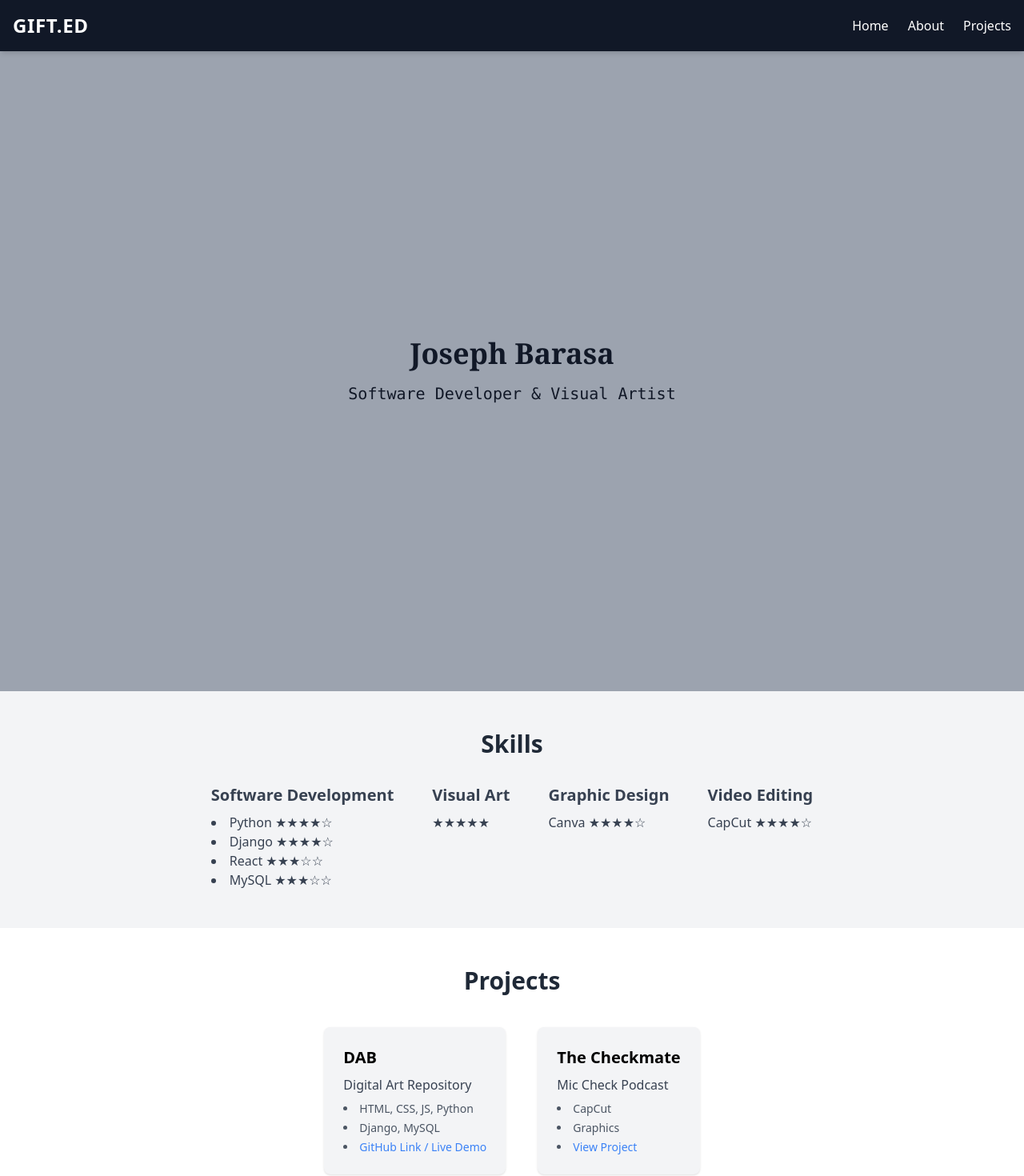
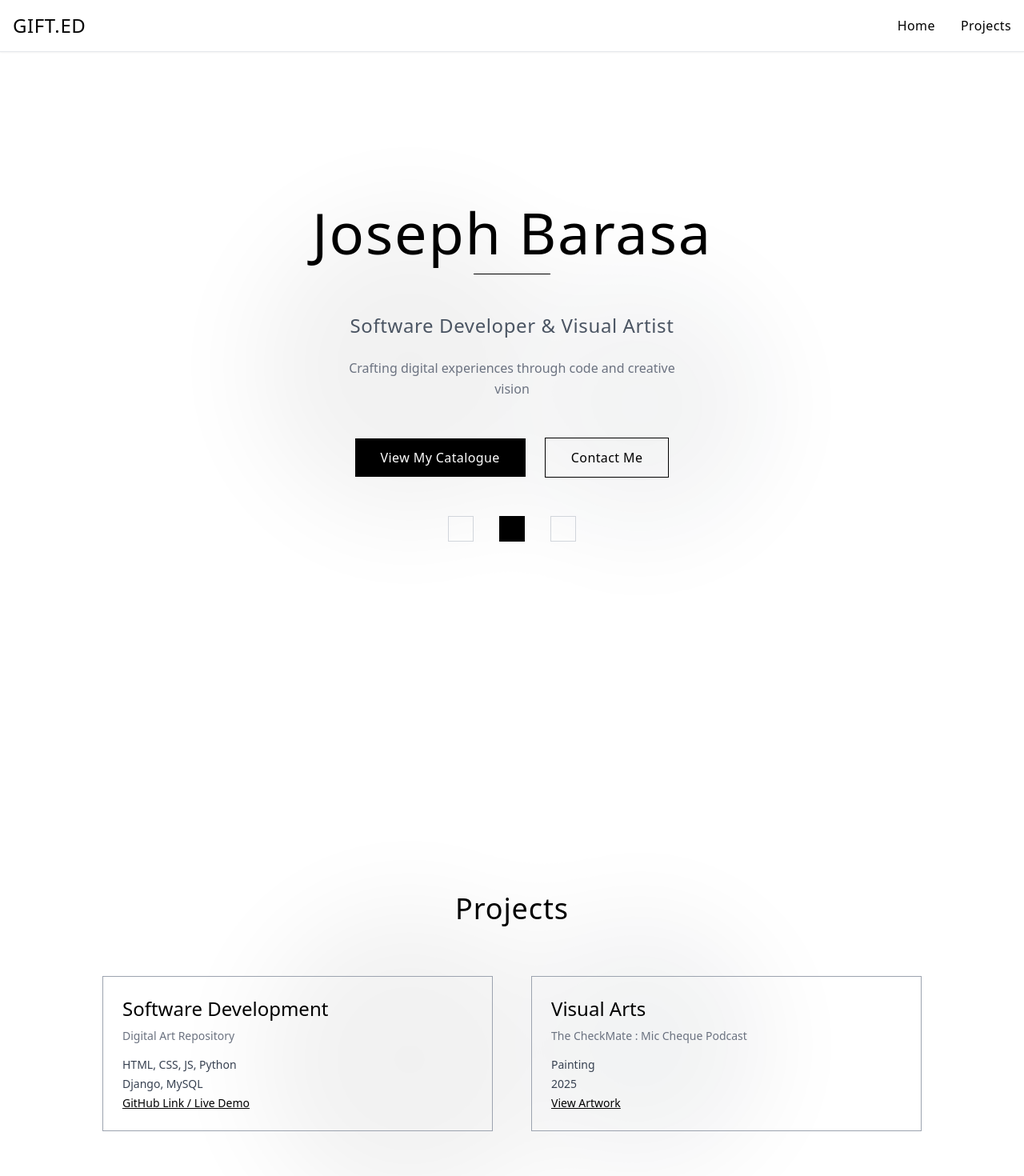
Before and after one commit to JosephBarasa/portfolio, a React (Create React App) app: page / in a window 1280 px wide. Shown: the top 1470 px of the page at 80% size. Built offline with nearby package versions, Linux system fonts and the light colour scheme.

Commit message:
small changes

```diff
--- a/src/App.js
+++ b/src/App.js
@@ -1,7 +1,6 @@
 import './App.css';
 import Navbar from './components/Navbar';
 import Home from './components/Home';
-import Skills from './components/Skills';
 import Projects from './components/Projects';
 import Footer from './components/Footer';
 
@@ -10,7 +9,6 @@ function App() {
     <div className="app-wrapper">
       <Navbar />
       <Home />
-      <Skills />
       <Projects />
       <Footer />
     </div>
--- a/src/components/Footer.js
+++ b/src/components/Footer.js
@@ -1,9 +1,18 @@
-
-
 const Footer = () => {
   return (
-    <footer className="footer">
-      <p>Designed & Built by Joseph Barasa © {new Date().getFullYear()}</p>
+    <footer className="bg-black text-white py-6 px-4 text-center relative overflow-hidden">
+
+      {/* Subtle background blur effects */}
+      <div className="absolute inset-0 opacity-5 pointer-events-none">
+        <div className="absolute top-1/2 left-1/3 w-64 h-64 bg-white rounded-full filter blur-3xl transform -translate-x-1/2 -translate-y-1/2"></div>
+        <div className="absolute bottom-0 right-1/4 w-52 h-52 bg-white rounded-full filter blur-2xl"></div>
+      </div>
+
+      {/* Footer content */}
+      <p className="relative z-10 text-sm font-light tracking-wide">
+        Designed & Built by Joseph Barasa © {new Date().getFullYear()}
+      </p>
+
     </footer>
   );
 };
--- a/src/components/Home.js
+++ b/src/components/Home.js
@@ -1,12 +1,89 @@
-import { useState } from 'react';
+
+import { useState, useEffect } from 'react';
 
 const Home = () => {
 
+  const [contact, setContact] = useState('Crafting digital experiences through code and creative vision')
+
+  const [isVisible, setIsVisible] = useState(false);
+
+  const [message, setMessage] = useState('');
+
+  const handleClick = (type) => {
+    if (type === 'view') {
+      setMessage('The portfolio section is still in production');
+    } else if (type === 'contact') {
+      setMessage('The portfolio section is still in production');
+    }
+
+    // clear the message after 3 seconds
+    setTimeout(() => {
+      setMessage('');
+    }, 3000);
+  };
+
+  const contactMe = () => {
+    setContact('Sorry, we are not taking message requests at the moment')
+  };
+
+  useEffect(() => {
+    setIsVisible(true);
+  }, []);
+
   return (
-    <section className="h-screen flex flex-col justify-center items-center bg-gray-400 text-white px-4">
-      <div className="text-center space-y-4">
-        <h2 className="text-4xl text-gray-900 font-bold font-serif">Joseph Barasa</h2>
-        <p className="text-xl text-gray-900 font-mono">Software Developer & Visual Artist</p>
+    <section className="min-h-screen flex flex-col justify-center items-center bg-white text-black px-4 relative overflow-hidden">
+      {/* Subtle background elements */}
+      <div className="absolute inset-0 opacity-5">
+        <div className="absolute top-1/4 left-1/4 w-96 h-96 bg-black rounded-full filter blur-3xl"></div>
+        <div className="absolute bottom-1/4 right-1/4 w-80 h-80 bg-gray-800 rounded-full filter blur-3xl"></div>
+      </div>
+
+      {/* Message display */}
+      {message && (
+        <div className="mt-6 text-sm text-gray-600 bg-gray-100 px-4 py-2 rounded shadow">
+          {message}
+        </div>
+      )}
+
+      {/* Main content */}
+      <div className={`text-center space-y-12 z-10 transition-all duration-1000 transform ${
+        isVisible ? 'translate-y-0 opacity-100' : 'translate-y-8 opacity-0'
+      }`}>
+        {/* Name with clean typography */}
+        <div className="space-y-4">
+          <h1 className="text-5xl md:text-6xl lg:text-7xl font-light tracking-wide text-black">
+            Joseph Barasa
+          </h1>
+          <div className="h-px w-24 bg-black mx-auto"></div>
+        </div>
+
+        {/* Title and description */}
+        <div className="space-y-6">
+          <p className="text-xl md:text-2xl font-light text-gray-600 tracking-wide">
+            Software Developer & Visual Artist
+          </p>
+          <p id="contactMe" className="text-base text-gray-500 max-w-md mx-auto leading-relaxed font-light">
+            {contact}
+          </p>
+        </div>
+
+        {/* Clean buttons */}
+        <div className="flex flex-col sm:flex-row gap-6 justify-center items-center mt-16">
+          <button onClick={() => handleClick('view')} className="px-8 py-3 bg-black text-white font-light tracking-wide hover:bg-gray-800 transition-colors duration-300">
+            View My Catalogue
+          </button>
+
+          <button onClick={() => contactMe()} className="px-8 py-3 border border-black text-black font-light tracking-wide hover:bg-black hover:text-white transition-all duration-300">
+            Contact Me
+          </button>
+        </div>
+
+        {/* Minimal social indicators */}
+        <div className="flex justify-center space-x-8 mt-12">
+          <div className="w-8 h-8 border border-gray-300 hover:border-black transition-colors duration-300 cursor-pointer"></div>
+          <div className="w-8 h-8 bg-black hover:bg-gray-800 transition-colors duration-300 cursor-pointer"></div>
+          <div className="w-8 h-8 border border-gray-300 hover:border-black transition-colors duration-300 cursor-pointer"></div>
+        </div>
       </div>
     </section>
   );
--- a/src/components/Navbar.js
+++ b/src/components/Navbar.js
@@ -1,18 +1,18 @@
+
 const Navbar = () => {
   return (
-    <nav className="bg-gray-900 text-white sticky top-0 z-50 shadow-md">
+    <nav className="bg-white text-black sticky top-0 z-50 shadow-sm border-b border-gray-200">
       <div className="max-w-7xl mx-auto px-4 flex justify-between items-center h-16">
 
         {/* Logo */}
         <div>
-          <span className="text-2xl font-bold tracking-wide">GIFT.ED</span>
+          <span className="text-2xl font-light tracking-wide">GIFT.ED</span>
         </div>
 
         {/* Navigation Links */}
-        <div className="space-x-6">
-          <a href="#home" className="hover:text-indigo-400 transition">Home</a>
-          <a href="#about" className="hover:text-indigo-400 transition">About</a>
-          <a href="#projects" className="hover:text-indigo-400 transition">Projects</a>
+        <div className="space-x-8">
+          <a href="#home" className="hover:text-gray-600 transition font-light tracking-wide">Home</a>
+          <a href="#projects" className="hover:text-gray-600 transition font-light tracking-wide">Projects</a>
         </div>
 
       </div>
--- a/src/components/Projects.js
+++ b/src/components/Projects.js
@@ -1,27 +1,46 @@
 const Projects = () => {
   return (
-    <section className="bg-white py-12 px-4">
-      <h2 className="text-3xl font-bold text-center text-gray-800 mb-10">Projects</h2>
+    <section className="min-h-screen bg-white text-black py-20 px-6 flex flex-col justify-center items-center relative overflow-hidden">
 
-      <div className="flex flex-wrap justify-center gap-10">
+      {/* Background blur */}
+      <div className="absolute inset-0 opacity-5">
+        <div className="absolute top-1/3 left-1/4 w-96 h-96 bg-black rounded-full filter blur-3xl"></div>
+        <div className="absolute bottom-1/4 right-1/4 w-80 h-80 bg-gray-900 rounded-full filter blur-3xl"></div>
+      </div>
 
-        <div className="max-w-sm p-6 bg-gray-100 rounded-lg shadow">
-          <h3 className="text-xl font-semibold mb-2">DAB</h3>
-          <p className="mb-2 text-gray-700">Digital Art Repository</p>
-          <ul className="list-disc list-inside text-sm text-gray-600 space-y-1">
+      {/* Section Title */}
+      <h2 className="text-4xl font-light tracking-wide mb-16 z-10">Projects</h2>
+
+      {/* Projects Grid */}
+      <div className="grid grid-cols-1 md:grid-cols-2 gap-12 z-10 w-full max-w-5xl">
+
+        {/* Project 1 */}
+        <div className="border border-gray-400 p-6 hover:shadow-xl transition duration-300 ease-in-out">
+          <h3 className="text-2xl font-medium mb-2">Software Development</h3>
+          <p className="text-sm text-gray-500 mb-4">Digital Art Repository</p>
+          <ul className="text-sm font-light text-gray-700 space-y-1">
             <li>HTML, CSS, JS, Python</li>
             <li>Django, MySQL</li>
-            <li><a href="#" className="text-blue-500 hover:underline">GitHub Link / Live Demo</a></li>
+            <li>
+              <a href="#" className="text-black underline hover:text-gray-800 transition">
+                GitHub Link / Live Demo
+              </a>
+            </li>
           </ul>
         </div>
 
-        <div className="max-w-sm p-6 bg-gray-100 rounded-lg shadow">
-          <h3 className="text-xl font-semibold mb-2">The Checkmate</h3>
-          <p className="mb-2 text-gray-700">Mic Check Podcast</p>
-          <ul className="list-disc list-inside text-sm text-gray-600 space-y-1">
-            <li>CapCut</li>
-            <li>Graphics</li>
-            <li><a href="#" className="text-blue-500 hover:underline">View Project</a></li>
+        {/* Project 2 */}
+        <div className="border border-gray-400 p-6 hover:shadow-xl transition duration-300 ease-in-out">
+          <h3 className="text-2xl font-medium mb-2">Visual Arts</h3>
+          <p className="text-sm text-gray-500 mb-4">The CheckMate : Mic Cheque Podcast</p>
+          <ul className="text-sm font-light text-gray-700 space-y-1">
+            <li>Painting</li>
+            <li>2025</li>
+            <li>
+              <a href="#" className="text-black underline hover:text-gray-800 transition">
+                View Artwork
+              </a>
+            </li>
           </ul>
         </div>
 
--- a/src/components/Skills.js
+++ /dev/null
@@ -1,38 +0,0 @@
-const Skills = () => {
-  return (
-    <section className="bg-gray-100 py-12 px-4">
-      <h2 className="text-3xl font-bold text-center text-gray-800 mb-8">Skills</h2>
-
-      <div className="flex flex-wrap justify-center gap-12 text-gray-700">
-
-        <div>
-          <h3 className="text-xl font-semibold mb-2">Software Development</h3>
-          <ul className="list-disc list-inside">
-            <li>Python ★★★★☆</li>
-            <li>Django ★★★★☆</li>
-            <li>React ★★★☆☆</li>
-            <li>MySQL ★★★☆☆</li>
-          </ul>
-        </div>
-
-        <div>
-          <h3 className="text-xl font-semibold mb-2">Visual Art</h3>
-          <p>★★★★★</p>
-        </div>
-
-        <div>
-          <h3 className="text-xl font-semibold mb-2">Graphic Design</h3>
-          <p>Canva ★★★★☆</p>
-        </div>
-
-        <div>
-          <h3 className="text-xl font-semibold mb-2">Video Editing</h3>
-          <p>CapCut ★★★★☆</p>
-        </div>
-
-      </div>
-    </section>
-  );
-};
-
-export default Skills;
--- a/src/index.js
+++ b/src/index.js
@@ -11,7 +11,3 @@ root.render(
     <App />
   </React.StrictMode>
 );
-
-// If you want to start measuring performance in your app, pass a function
-// to log results (for example: reportWebVitals(console.log))
-// or send to an analytics endpoint. Learn more: https://bit.ly/CRA-vitals
```
Also changed, not shown: index.html (added, +46 -0 lines).
